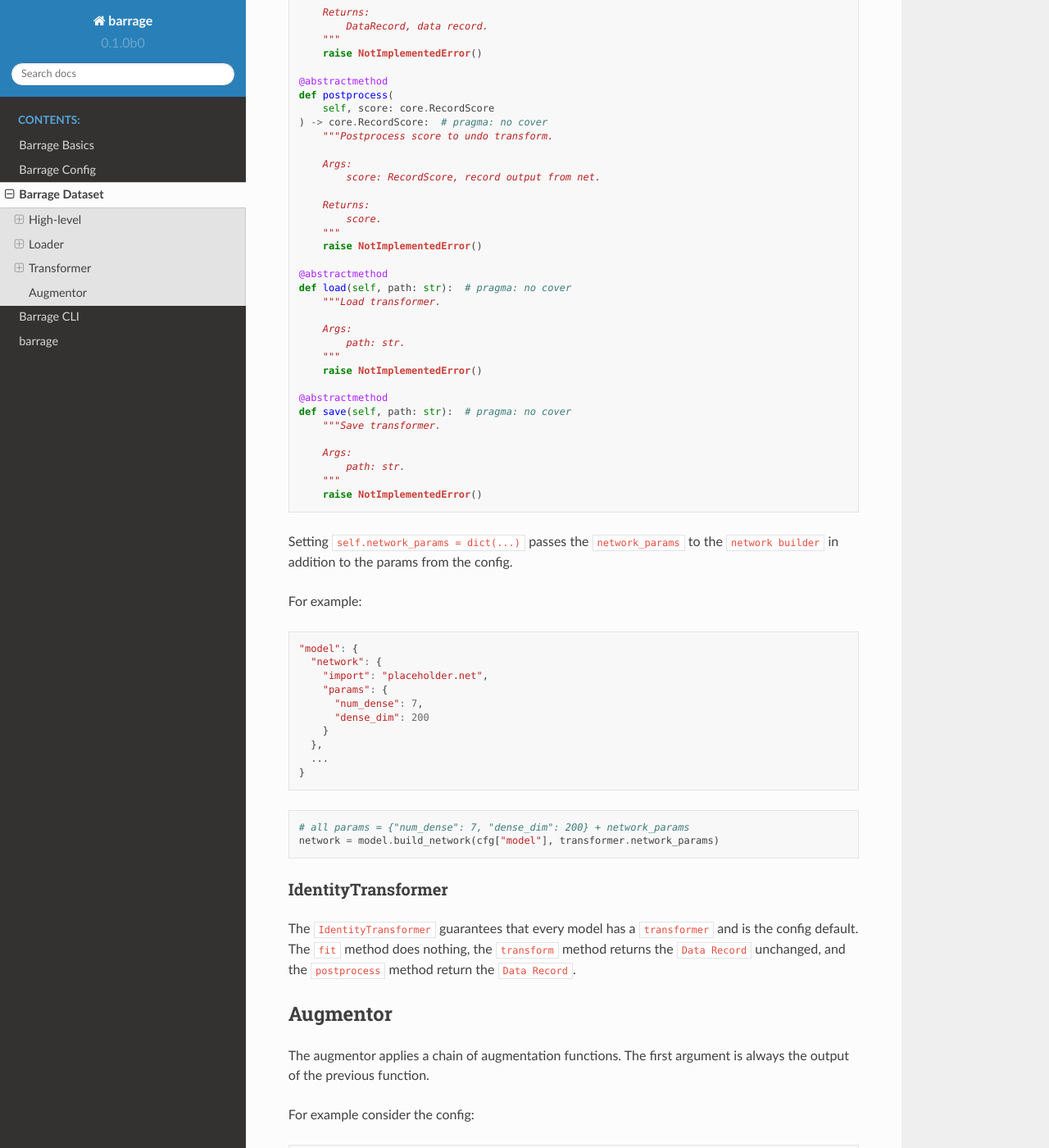
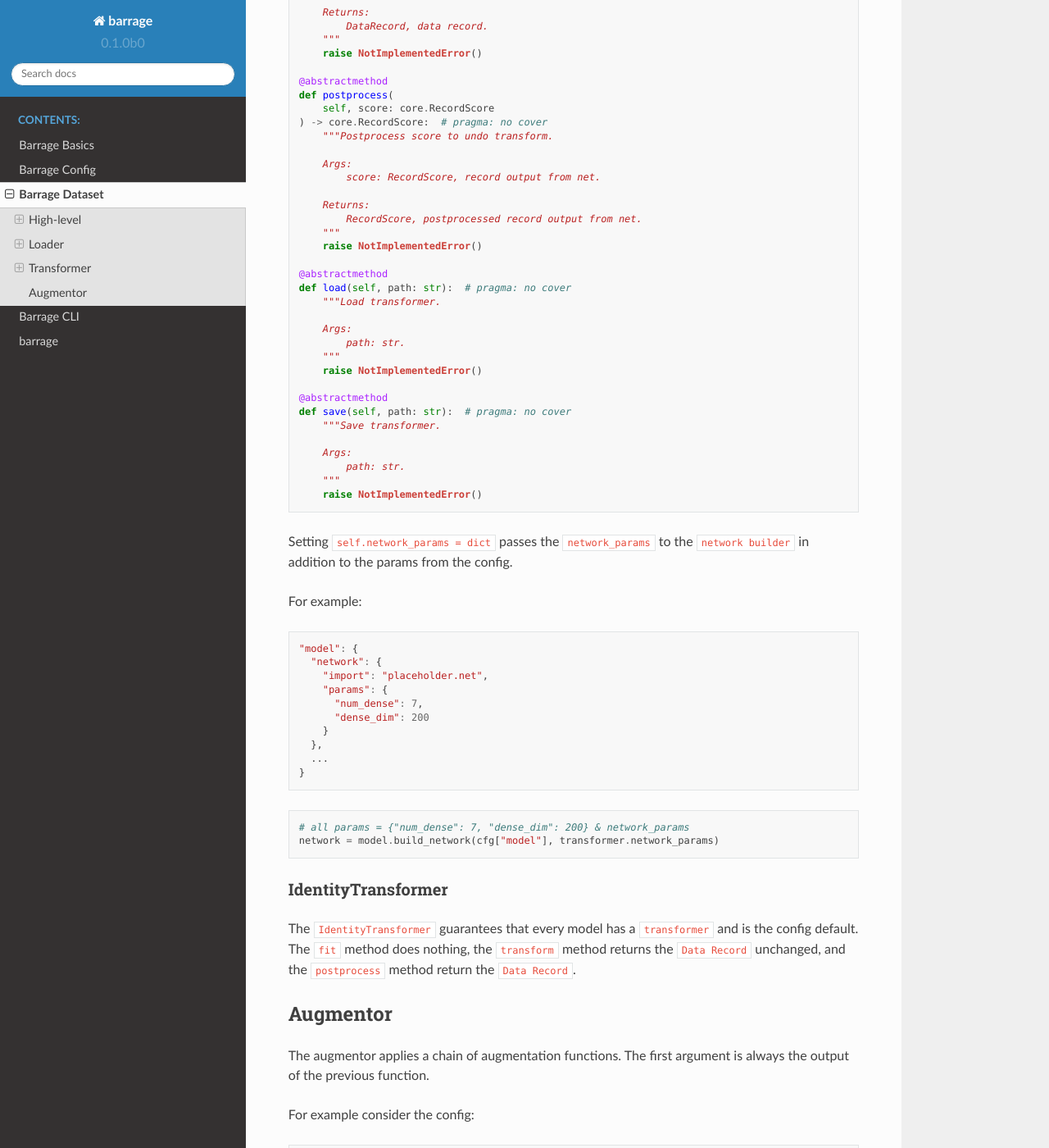
Before and after one commit to briannemsick/barrage, a Sphinx documentation site: the page built from docs/dataset.rst, in a window 1280 px wide and 1400 px high, scrolled down 6505 px. Shown: the whole window at 82% size. Built offline with Sphinx 7.4.7 and the Read the Docs theme 2.0.0, drawn with Linux system fonts in a browser that asks for light colours.

```diff
--- a/docs/conf.py
+++ b/docs/conf.py
@@ -88,7 +88,7 @@ html_theme = "sphinx_rtd_theme"
 # Add any paths that contain custom static files (such as style sheets) here,
 # relative to this directory. They are copied after the builtin static files,
 # so a file named "default.css" will overwrite the builtin "default.css".
-html_static_path = ["_static"]
+html_static_path = []  # type: ignore
 
 # Custom sidebar templates, must be a dictionary that maps document names
 # to template names.
--- a/docs/config.rst
+++ b/docs/config.rst
@@ -135,8 +135,8 @@ Schema
         "params": dict  // optional
       }
     ],
-    sample_count: string,  //optional
-    seed: int  // optional
+    "sample_count": string,  //optional
+    "seed": int  // optional
   }
 
 ~~~~~~~~
--- a/docs/dataset.rst
+++ b/docs/dataset.rst
@@ -162,7 +162,7 @@ predict.
 +------------------------------+-----------------+------------------+
 
 **Note**: the underlying dataset implementation stacks ``Data Records`` into
-``Batch Data Records`` and ``Record Score`` into ``Batch Record Score`` automatically.
+``Batch Data Records`` and ``Record Score`` into ``Batch Record Scores`` automatically.
 
 **Example Text Classification**:
 
@@ -302,7 +302,7 @@ the data was stored by the user. To write a new ``RecordTransformer`` implement
           score: RecordScore, record output from net.
 
       Returns:
-          score.
+          RecordScore, postprocessed record output from net.
       """
       raise NotImplementedError()
 
@@ -324,7 +324,7 @@ the data was stored by the user. To write a new ``RecordTransformer`` implement
       """
       raise NotImplementedError()
 
-Setting ``self.network_params = dict(...)`` passes the ``network_params`` to the
+Setting ``self.network_params = dict`` passes the ``network_params`` to the
 ``network builder`` in addition to the params from the config.
 
 For example:
@@ -344,7 +344,7 @@ For example:
 
 .. code-block:: python
 
-  # all params = {"num_dense": 7, "dense_dim": 200} + network_params
+  # all params = {"num_dense": 7, "dense_dim": 200} & network_params
   network = model.build_network(cfg["model"], transformer.network_params)
 
 ~~~~~~~~~~~~~~~~~~~~
```
Also changed, not shown: .travis.yml, 2 other files.
